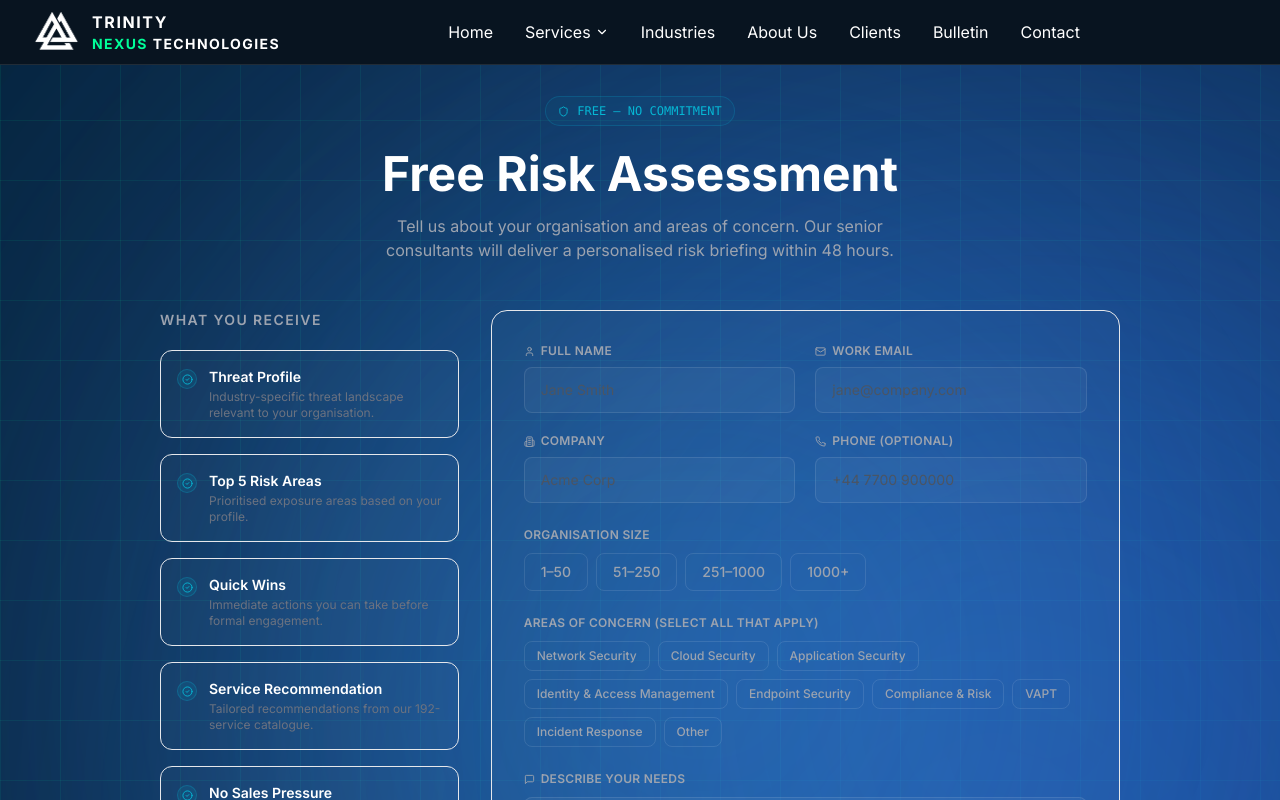
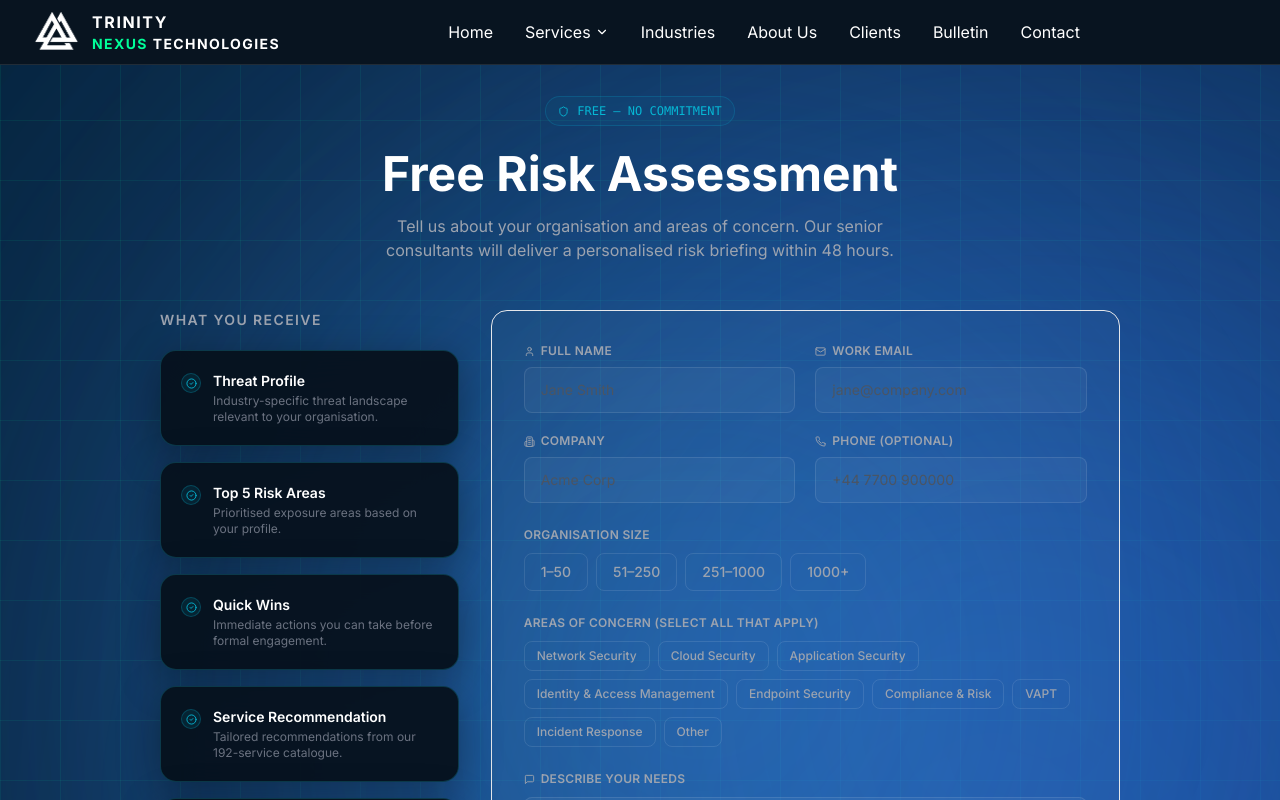
Before and after one commit to trinitynexusit/Trinity-website-aryan, a React (Vite) app: page /assessment in a window 1280 px wide. Shown: the top 800 px of the page. Built offline with nearby package versions, Linux system fonts and the light colour scheme.

Commit message:
Updated website

```diff
--- a/src/pages/Assessment.jsx
+++ b/src/pages/Assessment.jsx
@@ -141,7 +141,17 @@ export default function Assessment() {
             { title: 'Quick Wins', desc: 'Immediate actions you can take before formal engagement.' },
             { title: 'Service Recommendation', desc: 'Tailored recommendations from our 192-service catalogue.' },
             { title: 'No Sales Pressure', desc: 'Honest advisory with zero obligation to proceed.' },
-        ].map((item) => (<div key={item.title} className="flex gap-3 p-4 rounded-xl border border-white/8 bg-white/[0.02]">
+        ].map((item) => (<div key={item.title} className="
+flex gap-3 p-5
+rounded-2xl
+border border-cyan-400/20
+bg-[#07111d]/95
+backdrop-blur-xl
+shadow-[0_10px_40px_rgba(0,0,0,0.35)]
+hover:border-cyan-400/40
+hover:bg-[#091522]
+transition-all duration-300
+">
                 <div className="mt-0.5 shrink-0 w-5 h-5 rounded-full bg-[#06b6d4]/10 border border-[#06b6d4]/25 flex items-center justify-center">
                   <CheckCircle2 size={11} className="text-[#06b6d4]"/>
                 </div>
```
